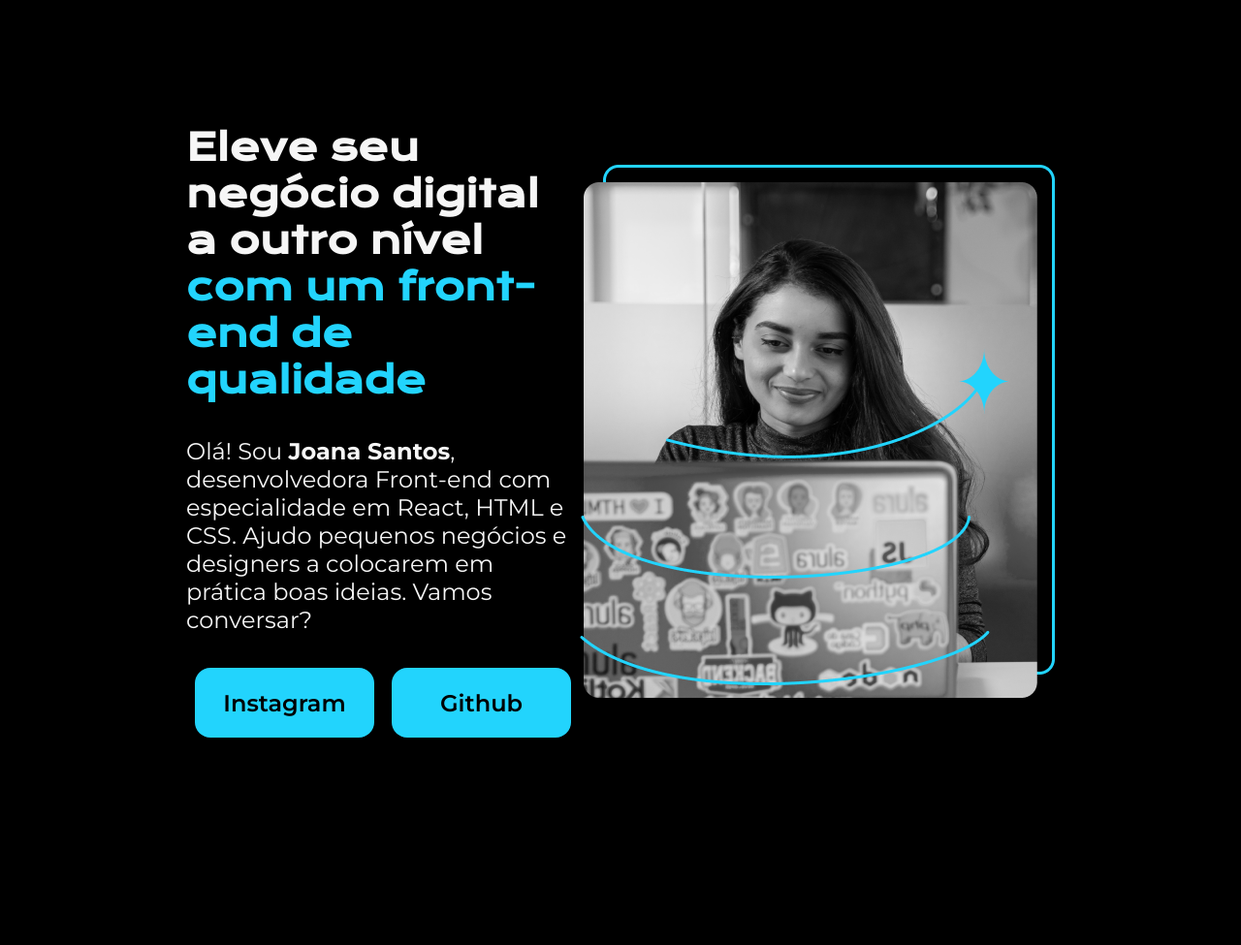
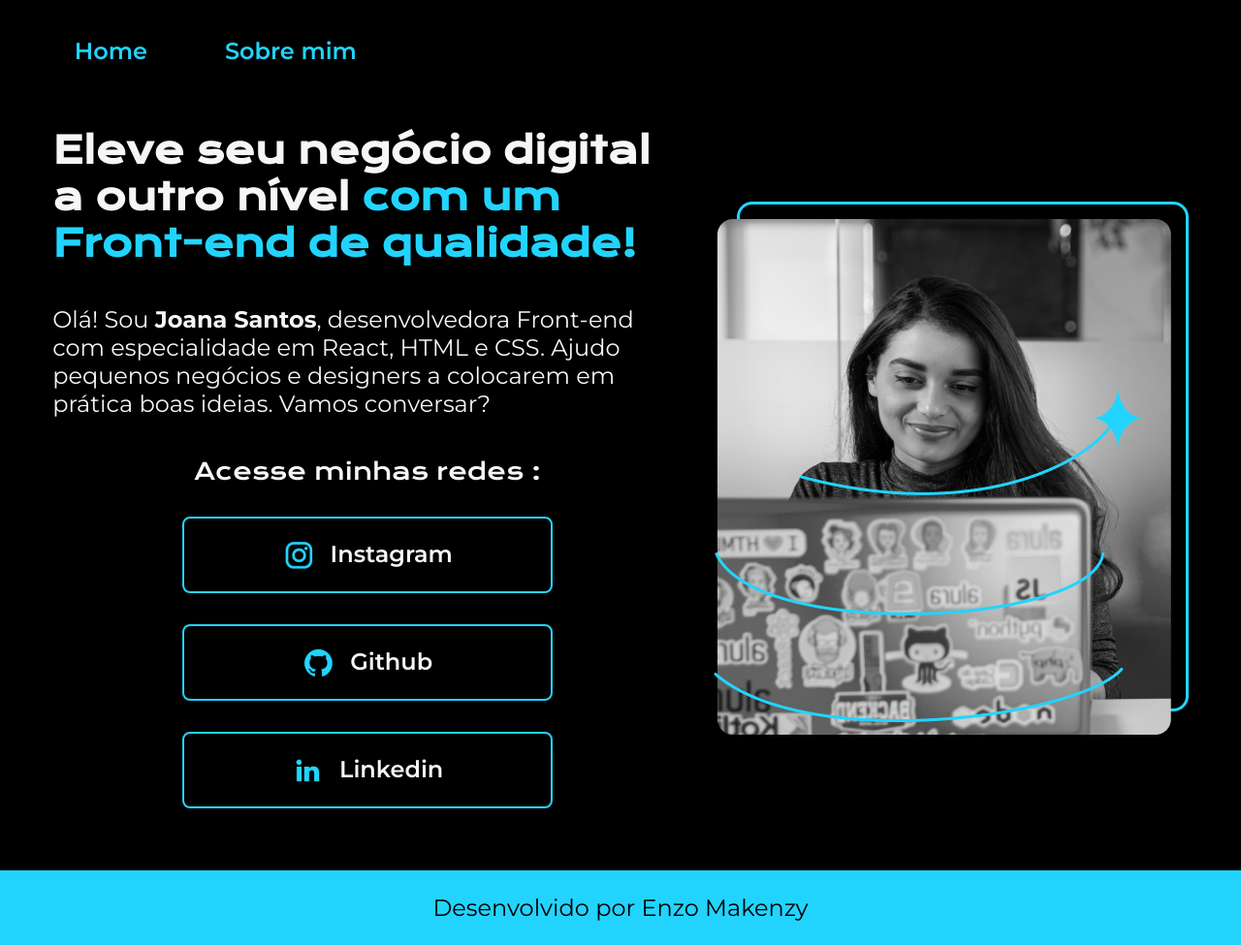
Before and after one commit to enzomakenzy/portfolioficticio, a plain HTML site: page conteudo/index.html in a window 1280 px wide. Shown: the whole page at 97% size. Before the commit the page ends 928 px from the top, so only its background shows below. Drawn offline with nearby package versions, Linux system fonts and the light colour scheme.

Commit message:
Adicionado o header, footer e sobre mim

```diff
--- a/conteudo/index.html
+++ b/conteudo/index.html
@@ -3,22 +3,45 @@
 <head>
     <meta charset="UTF-8">
     <meta name="viewport" content="width=device-width, initial-scale=1.0">
+    <title>Portfólio</title>
     <link rel="stylesheet" href="../estilo/style.css">
-    <title>Portfólio</title>
 </head>
 <body>
-    <header></header>
+    <header class="cabecalho">
+        <nav class="cabecalho__menu">
+            <a class="cabecalho__menu__link" href="index.html">Home</a>
+            <a class="cabecalho__menu__link" href="about.html">Sobre mim</a>
+        </nav>
+    </header>
+
     <main class="apresentacao">
         <section class="apresentacao__conteudo">
-            <h1 class="apresentacao__conteudo__titulo">Eleve seu negócio digital a outro nível <strong class="titulo-destaque">com um front-end de qualidade</strong></h1>
+            <h1 class="apresentacao__conteudo__titulo">Eleve seu negócio digital a outro nível <strong class="titulo-destaque">com um Front-end de qualidade!</strong></h1>
             <p class="apresentacao__conteudo__texto">Olá! Sou <strong>Joana Santos</strong>, desenvolvedora Front-end com especialidade em React, HTML e CSS. Ajudo pequenos negócios e designers a colocarem em prática boas ideias. Vamos conversar?</p>
+
             <div class="apresentacao__links">
-                <a class="apresentacao__links__link" href="https://instagram.com/rafaballerini/" target="_blank" rel="external">Instagram</a>
-                <a class="apresentacao__links__link" href="https://github.com/guilhermeonrails/" target="_blank" rel="external">Github</a>
+                <h2 class="apresentacao__links__subtitulo">Acesse minhas redes :</h2>
+                <a class="apresentacao__links__link" href="https://instagram.com/enzomakenzy/" target="_blank" rel="external">
+                    <img src="../imagens/instagram.png" alt="">
+                    Instagram
+                </a>
+                <a class="apresentacao__links__link" href="https://github.com/enzomakenzy" target="_blank" rel="external">
+                    <img src="../imagens/github.png" alt="">
+                    Github
+                </a>
+                <a class="apresentacao__links__link" href="https://www.linkedin.com/in/enzo-makenzy-5a454a220/" target="_blank" rel="external">
+                    <img src="../imagens/linkedin.png" alt="">
+                    Linkedin
+                </a>
+
             </div>
         </section>
+
         <img src="../imagens/Imagem.png" alt="Foto da Joana Santos programando">
     </main>
-    <footer></footer>
+
+    <footer class="rodape">
+        <p>Desenvolvido por Enzo Makenzy</p>
+    </footer>
 </body>
 </html>
--- a/estilo/style.css
+++ b/estilo/style.css
@@ -3,6 +3,15 @@
 @import url('https://fonts.googleapis.com/css2?family=Krona+One&display=swap');
 @import url('https://fonts.googleapis.com/css2?family=Krona+One&family=Montserrat:ital,wght@0,100..900;1,100..900&display=swap');
 
+:root {
+    --cor-primaria: #000000;
+    --cor-secundaria: #f6f6f6;
+    --cor-terceiaria: #22d4fd;
+    --cor-hover: #272727;
+
+    --fonte-primaria: "Krona One", sans-serif;
+    --fonte-secundaria:"Montserrat", sans-serif;
+}
 
 * {
     margin: 0;
@@ -10,55 +19,101 @@
 }
 
 body {
-    height: 100vh;
     box-sizing: border-box;
-    background-color: #000000;
-    color: #f6f6f6;
+    background-color: var(--cor-primaria);
+    color: var(--cor-secundaria);
+}
+
+header.cabecalho {
+    padding: 3% 0% 0% 6%;
+}
+
+nav.cabecalho__menu {
+    display: flex;
+    gap: 80px;
+}
+
+a.cabecalho__menu__link {
+    background-color: var(--cor-primaria);
+    color: var(--cor-terceiaria);
+    text-decoration: none;
+    font-family: var(--fonte-secundaria);
+    font-weight: 600;
+    font-size: 24px;
+}
+
+main.apresentacao {
+    padding: 5% 3%;
+    display: flex;
+    align-items: center;
+    justify-content: space-around;
+}
+
+section.apresentacao__conteudo {
+    width: 650px;
+    display: flex;
+    flex-direction: column;
+    gap: 40px;
+}
+
+
+h1.apresentacao__conteudo__titulo {
+    font-size: 38px;
+    font-family: var(--fonte-primaria);
 }
 
 strong.titulo-destaque {
-    color: #22d4fd;
-}
-
-main.apresentacao {
-    margin: 10% 15%;
-    display: flex;
-    align-items: center;
-    justify-content: space-between;
-}
-
-section.apresentacao__conteudo {
-    width: 550px;
-    display: flex;
-    flex-direction: column;
-    gap: 35px;
-}
-
-h1.apresentacao__conteudo__titulo {
-    font-size: 38px;
-    font-family: "Krona One", sans-serif;
+    color: var(--cor-terceiaria);
 }
 
 p.apresentacao__conteudo__texto {
     font-size: 24px;
-    font-family: "Montserrat", sans-serif;
+    font-family: var(--fonte-secundaria);
 }
 
 div.apresentacao__links {
     display: flex;
-    justify-content: space-around;
-    font-family: "Montserrat", sans-serif;
+    flex-direction: column;
+    justify-content: space-between;
+    align-items: center;
+    gap: 32px;
+}
+
+h2.apresentacao__links__subtitulo {
+    font-family: var(--fonte-primaria);
+    font-weight: 400;
+    font-size: 24px;
 }
 
 a.apresentacao__links__link {
-    background-color: #22d4fd;
-    color: #000000;
-    width: 185px;
+    display: flex;
+    justify-content: center;
+    gap: 16px;
+    border-radius: 8px;
+    border: 2px solid var(--cor-terceiaria);
+    color: var(--cor-secundaria);
+    width: 378px;
     padding: 21.5px 0px;
-    border-radius: 16px;
-    font-family: "Montserrat", sans-serif;
+    font-family: var(--fonte-secundaria);
     font-size: 24px;
     font-weight: 600;
     text-align: center;
     text-decoration: none;
 }
+
+a.apresentacao__links__link:hover {
+    background-color: var(--cor-hover);
+}
+
+footer.rodape {
+    color: var(--cor-primaria);
+    background-color: var(--cor-terceiaria);
+    padding: 24px;
+    text-align: center;
+    font-size: 24px;
+    font-family: var(--fonte-secundaria);
+    position: relative;
+    bottom:0;
+    left:0;
+    right:0;
+}
```
Also changed, not shown: conteudo/about.html (added, +30 -0 lines), imagens/github.png (added), imagens/instagram.png (added), imagens/linkedin.png (added).
